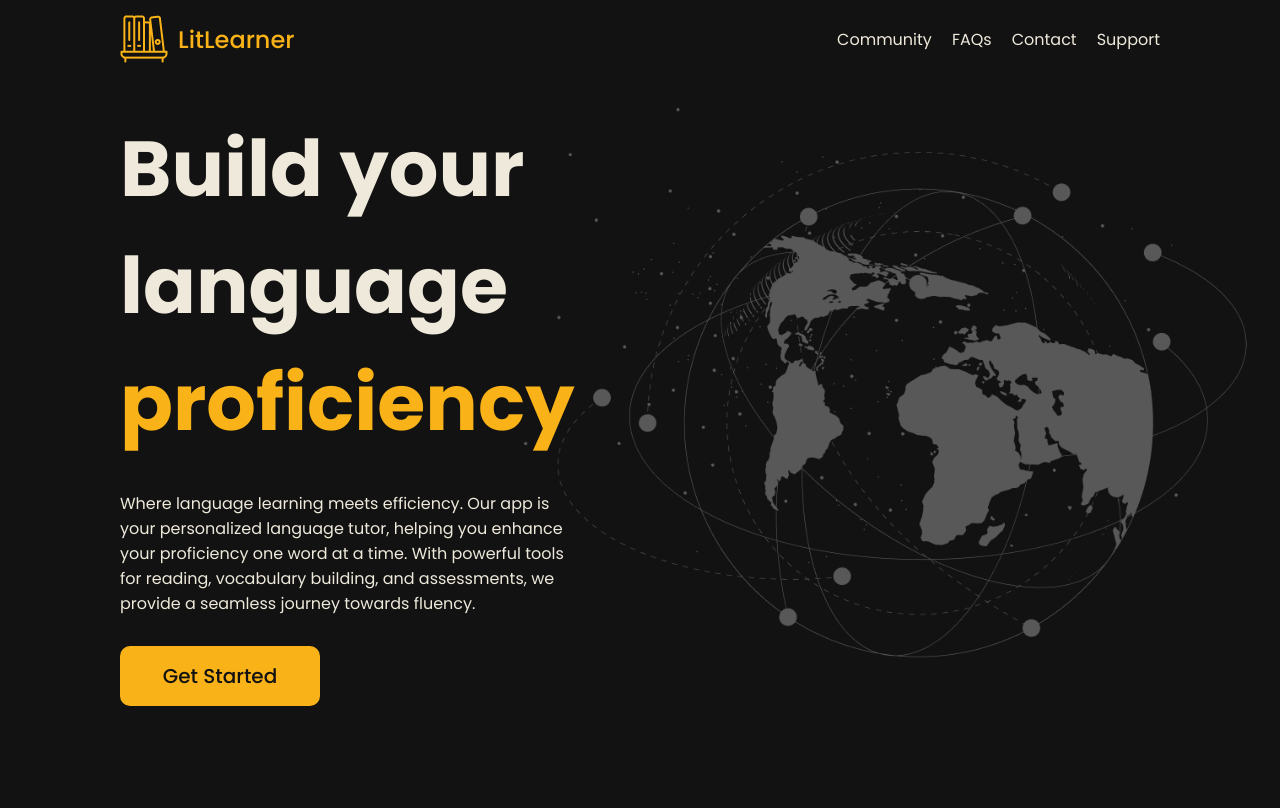
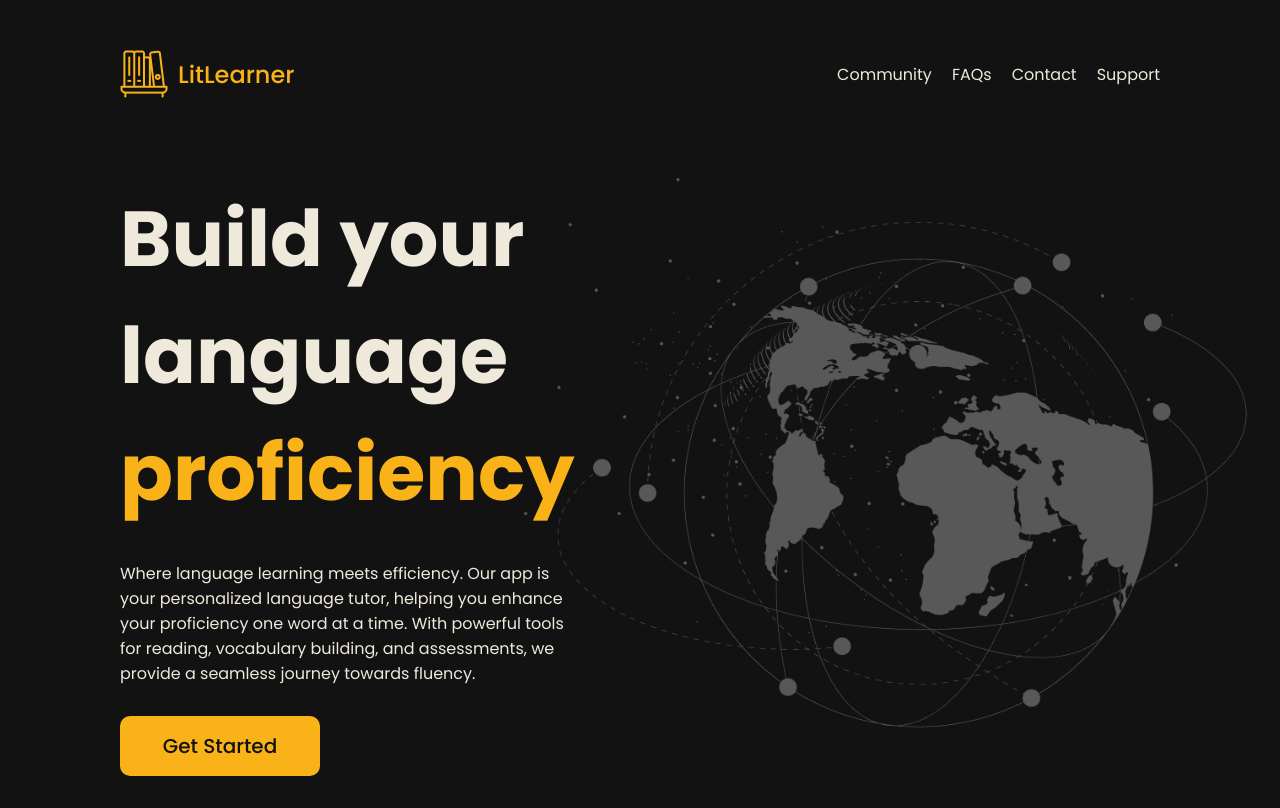
Before and after one commit to shozuu/sign-up-form, a plain HTML site: page index.html in a window 1280 px wide. Drawn offline with Linux system fonts and the light colour scheme.

Commit message:
adjust the page sizing to be uniform

```diff
--- a/styles.css
+++ b/styles.css
@@ -9,14 +9,10 @@ body {
     background-color: #121212;
 }
 
-.navbar {
-    background-color:#121212;
-}
-
 .navbar .container {
     max-width: 1100px;
     margin: 0 auto;
-    padding: 15px 30px;
+    padding: 50px 30px;
     display: flex;
     justify-content: space-between;
 }
@@ -49,7 +45,7 @@ ul {
     display: flex;
     padding: 30px;
     max-width: 1100px;
-    margin: 0 auto;
+    margin: auto;
 }
 
 .container .content {
```
